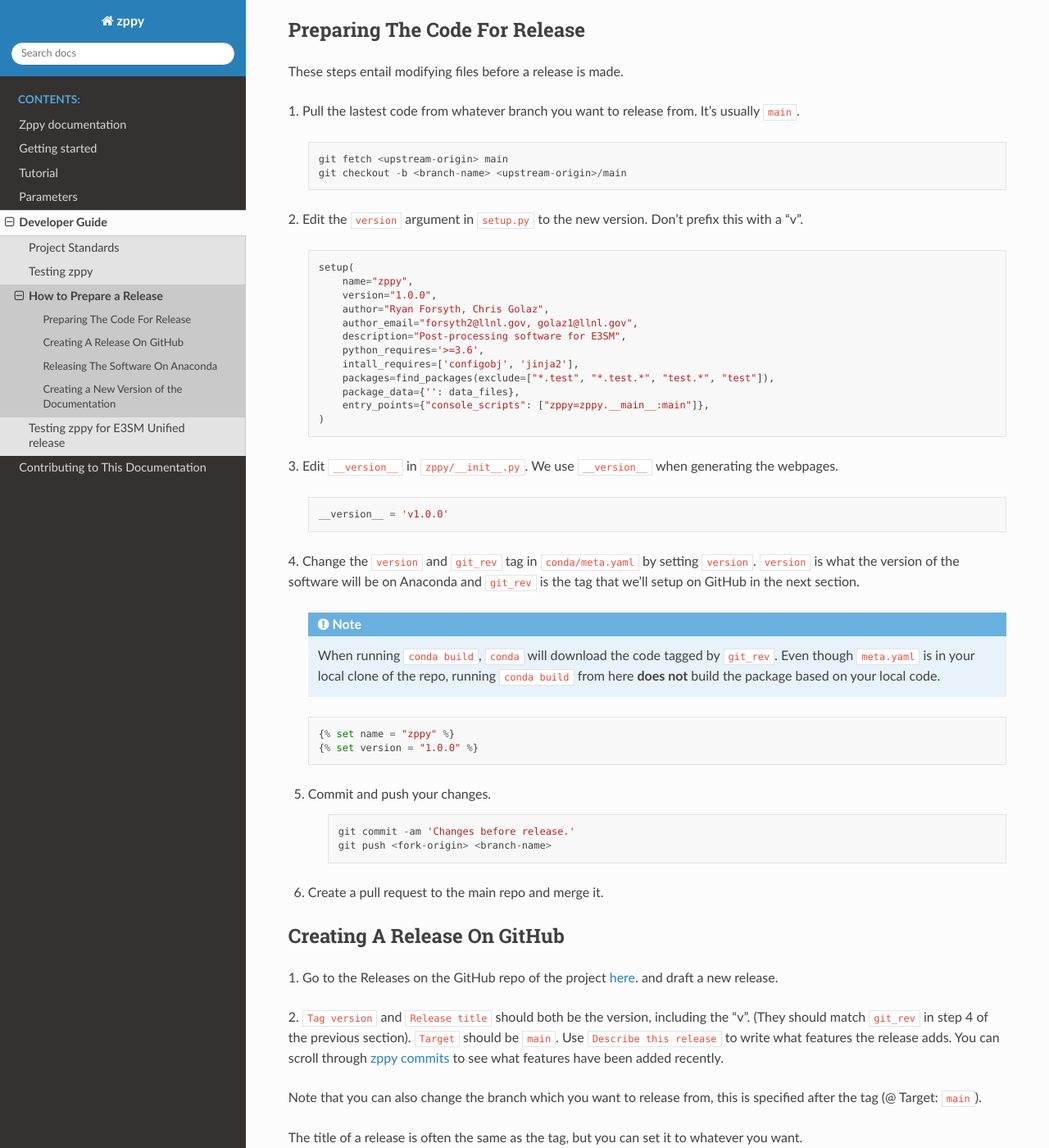
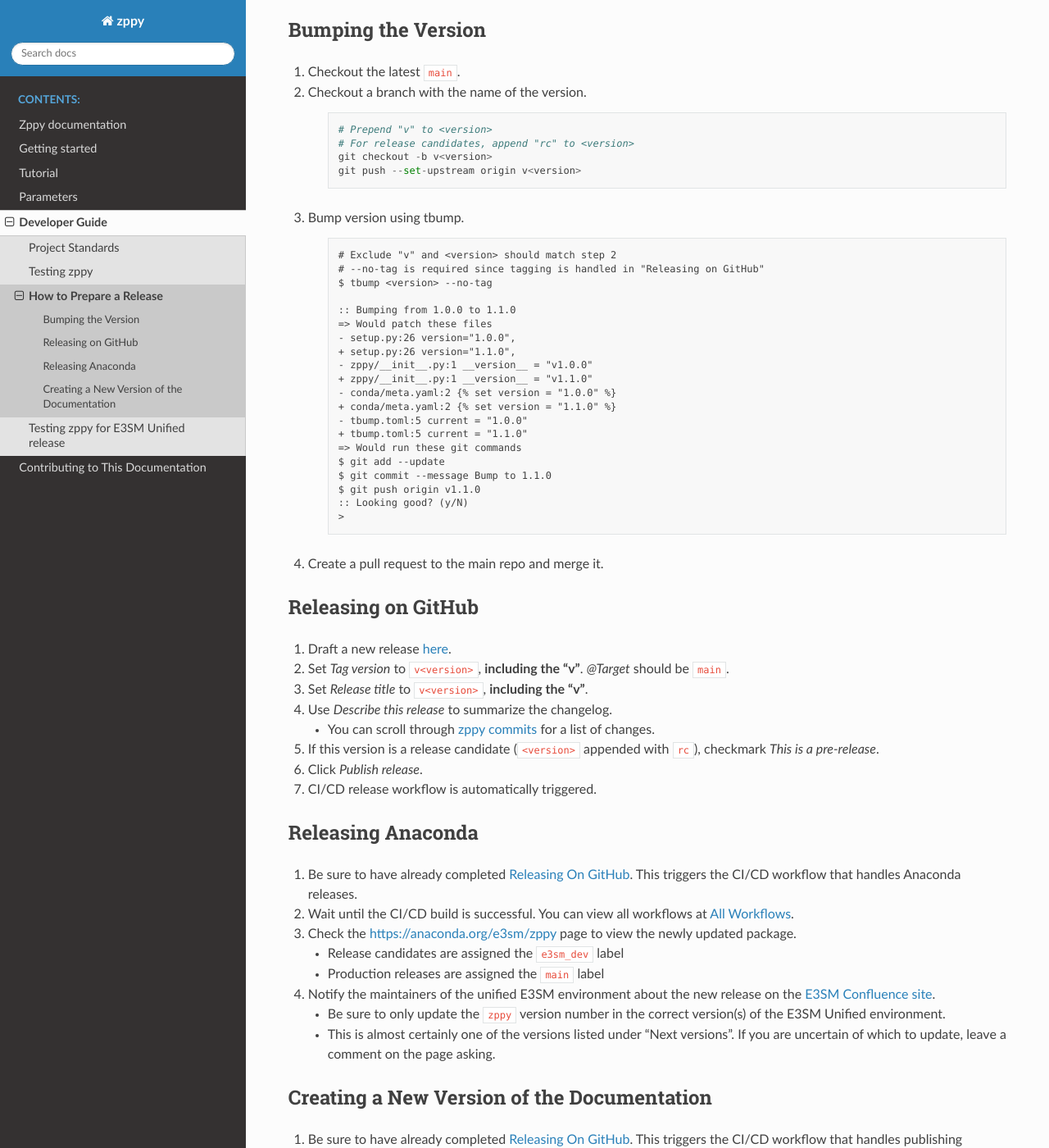
Before and after one commit to E3SM-Project/zppy, a Sphinx documentation site: the page built from docs/source/dev_guide/release.rst, in a window 1280 px wide and 1400 px high, scrolled down 308 px. Shown: the whole window at 82% size. Built offline with Sphinx 7.4.7 and the Read the Docs theme 2.0.0, drawn with Linux system fonts in a browser that asks for light colours; some of the changed text lies outside the part shown.

Commit message:
Add tbump to simplify version bumping - Pin `docutils=0.16` to avoid missing unordered bullets bug - Update `releasing.rst` with latest steps to bump and release

```diff
--- a/docs/source/dev_guide/release.rst
+++ b/docs/source/dev_guide/release.rst
@@ -3,124 +3,84 @@
 
 In this guide, we'll cover:
 
-* Preparing The Code For Release
-* Creating A Release On GitHub
+* Bumping the Version
+* Releasing On GitHub
 * Releasing The Software On Anaconda
 * Creating a New Version of the Documentation
 
+Bumping the Version
+-------------------
 
-Preparing The Code For Release
-------------------------------
-
-These steps entail modifying files before a release is made.
-
-1. Pull the lastest code from whatever branch you want to release from.
-It's usually ``main``.
+1. Checkout the latest ``main``.
+2. Checkout a branch with the name of the version.
 
     ::
 
-        git fetch <upstream-origin> main
-        git checkout -b <branch-name> <upstream-origin>/main
+        # Prepend "v" to <version>
+        # For release candidates, append "rc" to <version>
+        git checkout -b v<version>
+        git push --set-upstream origin v<version>
 
-
-2. Edit the ``version`` argument in ``setup.py`` to the new version.
-Don't prefix this with a "v".
-
-    .. code-block:: python
-
-        setup(
-            name="zppy",
-            version="1.0.0",
-            author="Ryan Forsyth, Chris Golaz",
-            author_email="forsyth2@llnl.gov, golaz1@llnl.gov",
-            description="Post-processing software for E3SM",
-            python_requires='>=3.6',
-            intall_requires=['configobj', 'jinja2'],
-            packages=find_packages(exclude=["*.test", "*.test.*", "test.*", "test"]),
-            package_data={'': data_files},
-            entry_points={"console_scripts": ["zppy=zppy.__main__:main"]},
-        )
-
-3. Edit ``__version__`` in ``zppy/__init__.py``.
-We use ``__version__`` when generating the webpages.
+3. Bump version using tbump.
 
     ::
 
-        __version__ = 'v1.0.0'
+        # Exclude "v" and <version> should match step 2
+        # --no-tag is required since tagging is handled in "Releasing on GitHub"
+        $ tbump <version> --no-tag
 
-4. Change the ``version`` and ``git_rev`` tag in ``conda/meta.yaml`` by setting ``version``.
-``version`` is what the version of the software will be on Anaconda and
-``git_rev`` is the tag that we'll setup on GitHub in the next section.
-
-    .. note::
-        When running ``conda build``, ``conda`` will download the code tagged by ``git_rev``.
-        Even though ``meta.yaml`` is in your local clone of the repo, running ``conda build``
-        from here **does not** build the package based on your local code.
-
-    ::
-
-        {% set name = "zppy" %}
-        {% set version = "1.0.0" %}
-
-5. Commit and push your changes.
-
-    ::
-
-        git commit -am 'Changes before release.'
-        git push <fork-origin> <branch-name>
-
-6. Create a pull request to the main repo and merge it.
+        :: Bumping from 1.0.0 to 1.1.0
+        => Would patch these files
+        - setup.py:26 version="1.0.0",
+        + setup.py:26 version="1.1.0",
+        - zppy/__init__.py:1 __version__ = "v1.0.0"
+        + zppy/__init__.py:1 __version__ = "v1.1.0"
+        - conda/meta.yaml:2 {% set version = "1.0.0" %}
+        + conda/meta.yaml:2 {% set version = "1.1.0" %}
+        - tbump.toml:5 current = "1.0.0"
+        + tbump.toml:5 current = "1.1.0"
+        => Would run these git commands
+        $ git add --update
+        $ git commit --message Bump to 1.1.0
+        $ git push origin v1.1.0
+        :: Looking good? (y/N)
+        >
+4. Create a pull request to the main repo and merge it.
 
 .. _github-release:
 
-Creating A Release On GitHub
-----------------------------
+Releasing on GitHub
+-------------------
 
-1. Go to the Releases on the GitHub repo of the project
-`here <https://github.com/E3SM-Project/zppy/releases>`_.
-and draft a new release.
+1. Draft a new release `here <https://github.com/E3SM-Project/zppy/releases>`_.
+2. Set `Tag version` to ``v<version>``, **including the "v"**. `@Target` should be ``main``.
+3. Set `Release title` to ``v<version>``, **including the "v"**.
+4. Use `Describe this release` to summarize the changelog.
 
-2. ``Tag version`` and ``Release title`` should both be the version, including the "v".
-(They should match ``git_rev`` in step 4 of the previous section).
-``Target`` should be ``main``. Use ``Describe this release`` to write what features
-the release adds. You can scroll through
-`zppy commits <https://github.com/E3SM-Project/zppy/commits/main>`_ to see
-what features have been added recently.
+   * You can scroll through `zppy commits <https://github.com/E3SM-Project/zppy/commits/main>`_ for a list of changes.
 
-Note that you can also change the branch which you want to release from,
-this is specified after the tag (@ Target: ``main``).
+5. If this version is a release candidate (``<version>`` appended with ``rc``), checkmark `This is a pre-release`.
+6. Click `Publish release`.
+7. CI/CD release workflow is automatically triggered.
 
-The title of a release is often the same as the tag, but you can set it to whatever you want.
+Releasing Anaconda
+------------------
 
-Remember to write a description.
-
-3. Click "Publish release".
-
-Releasing The Software On Anaconda
-----------------------------------
-
-1. Be sure to have already completed :ref:`Creating A Release On GitHub <github-release>`.
-This triggers the CI/CD workflow that handles Anaconda releases.
-
+1. Be sure to have already completed :ref:`Releasing On GitHub <github-release>`. This triggers the CI/CD workflow that handles Anaconda releases.
 2. Wait until the CI/CD build is successful. You can view all workflows at `All Workflows <https://github.com/E3SM-Project/zppy/actions>`_.
-
 3. Check the https://anaconda.org/e3sm/zppy page to view the newly updated package.
 
-4. Notify the maintainers of the unified E3SM environment about the new release on the
-`E3SM Confluence site <https://acme-climate.atlassian.net/wiki/spaces/WORKFLOW/pages/129732419/E3SM+Unified+Anaconda+Environment>`_.
-Be sure to only update the ``zppy`` version number in the correct version(s) of
-the E3SM Unified environment. This is almost certainly one of the versions listed under
-“Next versions”. If you are uncertain of which to update, leave a comment on the page
-asking.
+   * Release candidates are assigned the ``e3sm_dev`` label
+   * Production releases are assigned the ``main`` label
+
+4. Notify the maintainers of the unified E3SM environment about the new release on the `E3SM Confluence site <https://acme-climate.atlassian.net/wiki/spaces/WORKFLOW/pages/129732419/E3SM+Unified+Anaconda+Environment>`_.
+
+   * Be sure to only update the ``zppy`` version number in the correct version(s) of the E3SM Unified environment.
+   * This is almost certainly one of the versions listed under “Next versions”. If you are uncertain of which to update, leave a comment on the page asking.
 
 Creating a New Version of the Documentation
 -------------------------------------------
 
-1. Be sure to have already completed :ref:`Creating A Release On GitHub <github-release>`.
-This triggers the CI/CD workflow that handles publishing documentation versions.
-
-2. Wait until the CI/CD build is successful. You can view all workflows at
-`All Workflows <https://github.com/E3SM-Project/zppy/actions>`_.
-
-3. Changes will be available on the
-`zppy documentation page <https://e3sm-project.github.io/zppy/>`_.
+1. Be sure to have already completed :ref:`Releasing On GitHub <github-release>`. This triggers the CI/CD workflow that handles publishing documentation versions.
+2. Wait until the CI/CD build is successful. You can view all workflows at `All Workflows <https://github.com/E3SM-Project/zppy/actions>`_.
+3. Changes will be available on the `zppy documentation page <https://e3sm-project.github.io/zppy/>`_.
```
Also changed, not shown: tbump.toml (added, +46 -0 lines), 1 other file.
